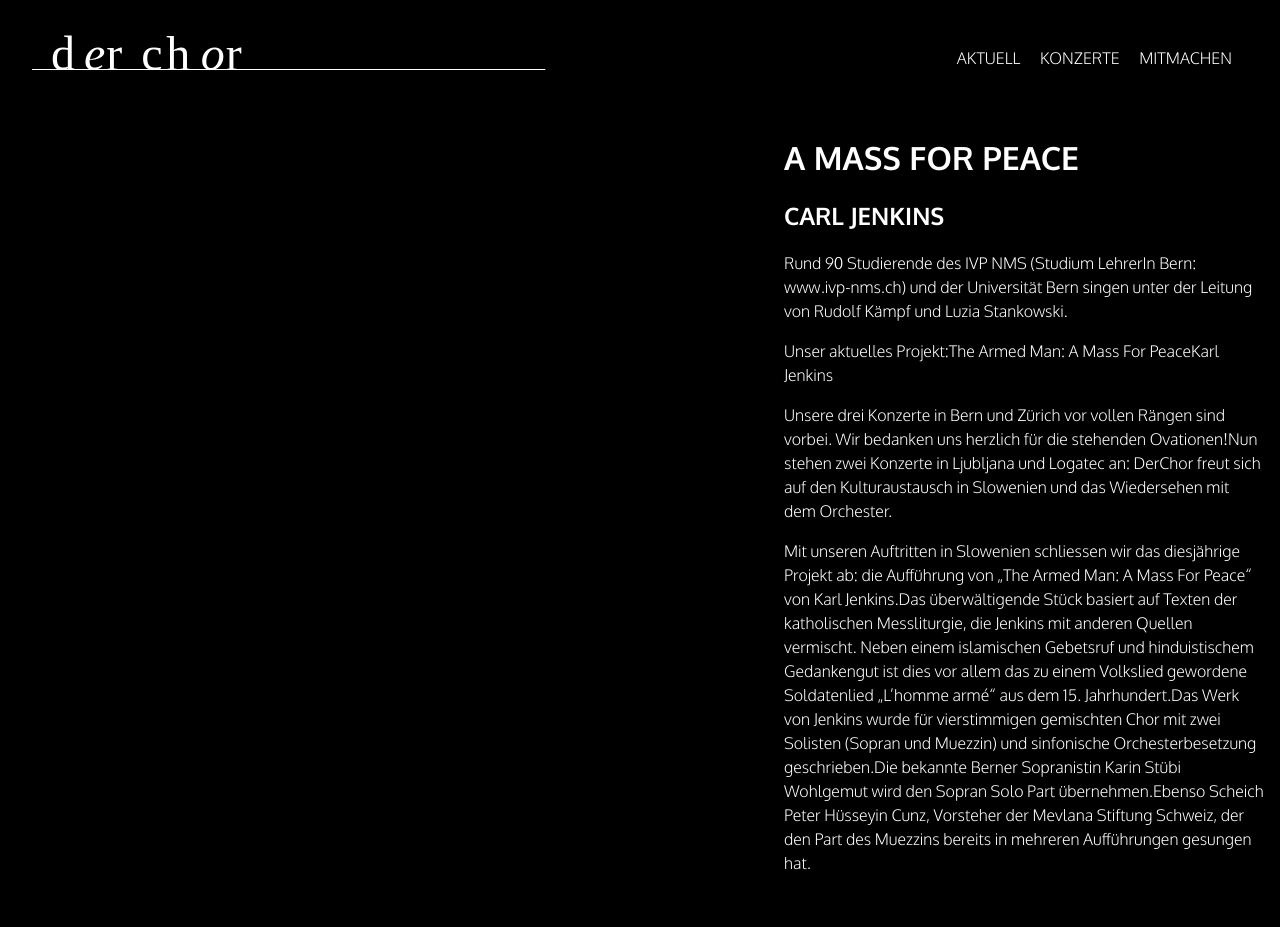
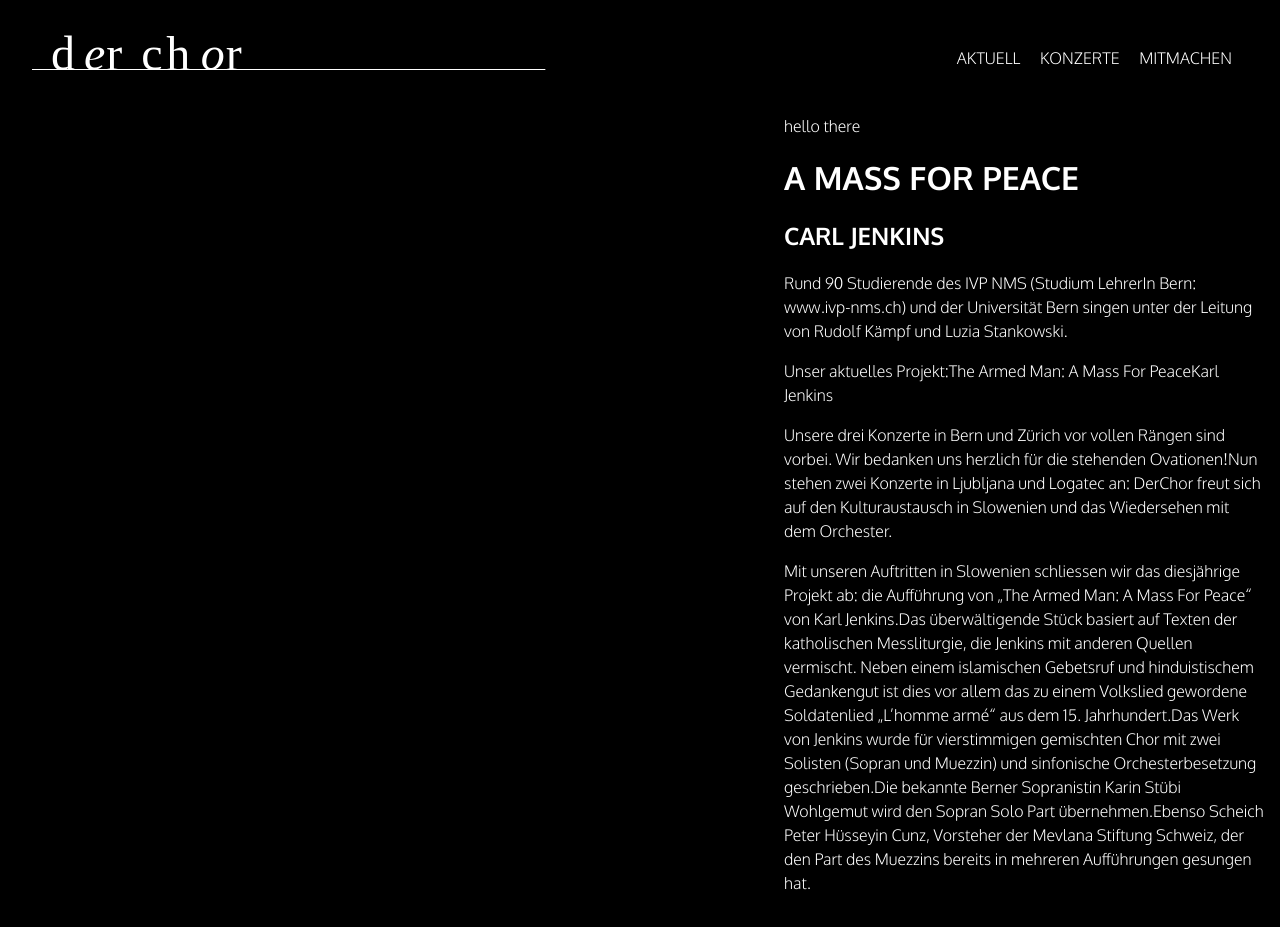
Before and after one commit to derchor/website, a Jekyll site: the page built from index.md, in a window 1280 px wide. Built offline with Jekyll 4.4.1, drawn with Linux system fonts in a browser that asks for light colours; our own code applies the rules of GitHub Pages for plain Markdown files.

Commit message:
another test

```diff
--- a/_layouts/default.html
+++ b/_layouts/default.html
@@ -4,15 +4,16 @@
   <title></title>
   <link rel="stylesheet" type="text/css" href="/styles/main.css">
   <style type="text/css" media="screen">
+
   body {
-         background-color: rgb({{page.color}});
+         background-color: rgb({{page.color_of_background}});
 
   }
 
     .background {
       position: absolute;
       width: 100%;
-      background-color: rgb({{page.color}});
+      background-color: rgb({{page.color_of_background}});
       z-index: -1000;
     }
 
@@ -29,8 +30,8 @@
       content: '';
       background-image:
         linear-gradient(
-          rgba({{page.color}},1),
-          rgba({{page.color}},0)
+          rgba({{page.color_of_background}},1),
+          rgba({{page.color_of_background}},0)
         );
     }
 
@@ -43,16 +44,16 @@
       content: '';
       background-image:
         linear-gradient(
-          rgba({{page.background}},0),
-          rgba({{page.background}},1)
+          rgba({{page.color_of_background}},0),
+          rgba({{page.color_of_background}},1)
         );
     }
 
     body:before {
       background:
         linear-gradient(to right,
-          rgba({{page.background}},0) 0%,
-          rgba({{page.background}},0.3) 10%)
+          rgba({{page.color_of_background}},0) 0%,
+          rgba({{page.color_of_background}},0.3) 10%)
     }
 
     header {
@@ -63,7 +64,7 @@
 </head>
 <body>
     <div class="background">
-      <img src="{{page.background-path}}" alt="">
+      <img src="{{page.color_of_background-path}}" alt="">
     </div>
     <div class="container">
       <header>
@@ -77,6 +78,9 @@
         </nav>
       </header>
       <main>
+        hello
+        there
+
         {{content}}
       </main>
   </div>
```
Also changed, not shown: index.md (+1 -0 lines).
